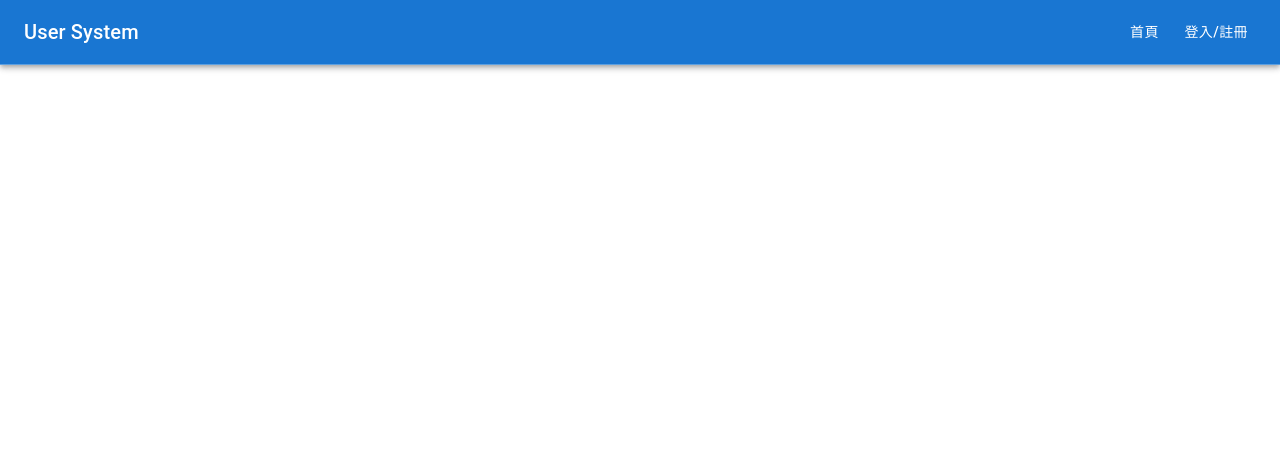
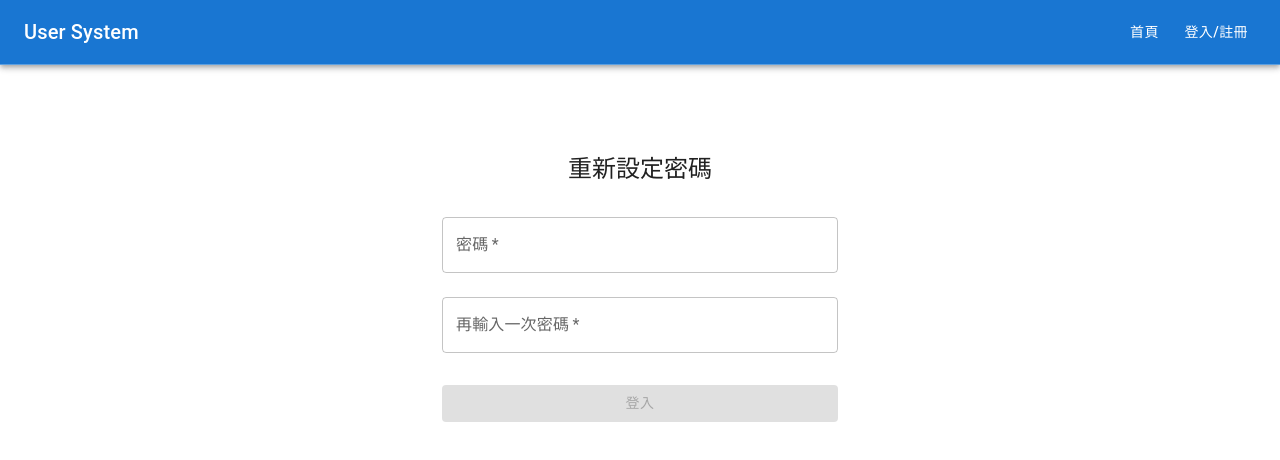
Before and after one commit to weijay0804/user-system-frontend, a React (Vite) app: page /auth/password/reset in a window 1280 px wide. Shown: the top 460 px of the page. Built offline with nearby package versions, Linux system fonts and the light colour scheme.

Commit message:
feat: 新增 用戶重新設定密碼，和忘記密碼重設功能

```diff
--- a/src/App.jsx
+++ b/src/App.jsx
@@ -7,6 +7,8 @@ import VerifiedAccountPage from './pages/VerifiedAccountPage';
 import UserMePage from './pages/UserMePage';
 import ProtectedRoute from './ProtectedRoute';
 import ForgetPasswordPage from './pages/ForgetPasswordPage';
+import ResetPasswordPage from './pages/ResetPasswordPage';
+import UserResetPasswordPage from './pages/UserResetPasswordPage';
 
 function App() {
 
@@ -37,9 +39,21 @@ function App() {
               </ProtectedRoute>
             } />
 
+            <Route path='/auth/password/reset' element={
+              <ProtectedRoute requireAuth={false}>
+                <ResetPasswordPage />
+              </ProtectedRoute>
+            } />
+
             <Route path='/me' element={
               <ProtectedRoute requireAuth={true}>
                 <UserMePage />
+              </ProtectedRoute>
+            } />
+
+            <Route path='/user/reset-password' element={
+              <ProtectedRoute requireAuth={true}>
+                <UserResetPasswordPage />
               </ProtectedRoute>
             } />
 
--- a/src/api/authApi.js
+++ b/src/api/authApi.js
@@ -18,6 +18,10 @@ export const authApi = {
 
     forgotPassword: async (data) => {
         return await apiHelper.post("/auth/forgot-password", data)
+    },
+
+    resetPassword: async (data) => {
+        return await apiHelper.put("auth/forgot-password/reset", data)
     }
 
 }
--- a/src/api/userApi.js
+++ b/src/api/userApi.js
@@ -6,5 +6,11 @@ export const userApi = {
         return await apiHelper.get("users/me", {
             authRequired: true
         })
+    },
+
+    resetPassword: async (data) => {
+        return await apiHelper.put("users/password", data, {
+            authRequired: true
+        })
     }
 }
--- a/src/components/NavBar.jsx
+++ b/src/components/NavBar.jsx
@@ -17,9 +17,16 @@ function NavBar() {
                         首頁
                     </Button>
                     {isLogin &&
-                        <Button color='inherit' component={RouterLink} to="/me">
-                            個人資料
-                        </Button>
+                        <>
+
+                            <Button color='inherit' component={RouterLink} to="/me">
+                                個人資料
+                            </Button>
+                            <Button color='inherit' component={RouterLink} to="/user/reset-password">
+                                重設密碼
+                            </Button>
+                        </>
+
                     }
                     <Button color="inherit" component={RouterLink} to="/auth" onClick={isLogin ? logout : null}>
                         {isLogin ? '登出' : '登入/註冊'}
--- /dev/null
+++ b/src/pages/ResetPasswordPage.jsx
@@ -0,0 +1,140 @@
+import { useState, useEffect } from 'react';
+
+import {
+    Button,
+    TextField,
+    Typography,
+    Container,
+    Box,
+} from '@mui/material';
+
+import FadeAlert from '../components/FadeAlert';
+import { authApi } from '../api/authApi';
+
+function ResetPasswordPage() {
+
+    const [password, setPassword] = useState("")
+    const [password2, setPassword2] = useState("")
+    const [isAlertShow, setIsAlertShow] = useState(false)
+    const [msg, setMsg] = useState("");
+    const [alertSeverity, setAlertSeverity] = useState("success");
+    const [passwordError, setPasswordError] = useState("");
+    const [disableSubmit, setDisableSubmit] = useState(true);
+
+    const currentUrl = window.location.href;
+
+    const url = new URL(currentUrl);
+
+    const token = url.searchParams.get('token');
+    const email = url.searchParams.get('email');
+
+    useEffect(() => {
+        if (password.length === 0 || password2.length === 0) {
+            setDisableSubmit(true)
+
+        } else if (password2 && password !== password2) {
+            setPasswordError("密碼必須相同")
+            setDisableSubmit(true)
+
+        } else {
+            setPasswordError("")
+            setDisableSubmit(false)
+        }
+    }, [password, password2])
+
+    function handelSubmit(e) {
+
+        e.preventDefault();
+
+        const payload = {
+            "token": token,
+            "email": email,
+            "new_password": password
+        }
+
+        authApi.resetPassword(payload).then(() => {
+
+            setAlertSeverity("success");
+            setMsg("重設密碼成功，將跳轉至登入畫面");
+            showAlert();
+            setTimeout(() => {
+                window.location.href = "/auth";
+            }, 5000)
+        }).catch((error) => {
+
+            console.error(error)
+
+            setAlertSeverity("error");
+            setMsg("發生錯誤");
+            showAlert();
+        })
+
+
+    }
+
+    function showAlert() {
+        setIsAlertShow(true);
+        setTimeout(() => {
+            setIsAlertShow(false)
+        }, 6000)
+    }
+
+
+    return (
+        <Container component="main" maxWidth="xs">
+            <Box
+                sx={{
+                    marginTop: 8,
+                    display: 'flex',
+                    flexDirection: 'column',
+                    alignItems: 'center',
+                }}
+            >
+                <Typography component="h1" variant="h5" textAlign="center" gutterBottom>
+                    重新設定密碼
+                </Typography>
+            </Box>
+            <Box component="form" noValidate sx={{ mt: 1 }} onSubmit={handelSubmit}>
+                <TextField
+                    margin='normal'
+                    required
+                    fullWidth
+                    name="password"
+                    label="密碼"
+                    type="password"
+                    id="password"
+                    autoComplete="current-password"
+                    value={password}
+                    onChange={e => setPassword(e.target.value)}
+                />
+                <TextField
+                    margin='normal'
+                    required
+                    fullWidth
+                    name="password2"
+                    label="再輸入一次密碼"
+                    type="password"
+                    id="password2"
+                    autoComplete="current-password"
+                    value={password2}
+                    onChange={e => setPassword2(e.target.value)}
+                    error={!!passwordError}
+                    helperText={passwordError}
+                />
+                <Button
+                    type="submit"
+                    fullWidth
+                    variant="contained"
+                    sx={{ mt: 3, mb: 2 }}
+                    disabled={disableSubmit}
+                >
+                    登入
+                </Button>
+            </Box>
+            {isAlertShow && <FadeAlert text={msg} severity={alertSeverity} fadeTime={6000} />}
+        </Container>
+    )
+
+}
+
+export default ResetPasswordPage;
--- /dev/null
+++ b/src/pages/UserResetPasswordPage.jsx
@@ -0,0 +1,139 @@
+import { useState, useEffect } from 'react';
+
+import {
+    Button,
+    TextField,
+    Typography,
+    Container,
+    Box,
+} from '@mui/material';
+
+import FadeAlert from '../components/FadeAlert';
+import { userApi } from '../api/userApi';
+
+function UserResetPasswordPage() {
+
+    const [password, setPassword] = useState("")
+    const [password2, setPassword2] = useState("")
+    const [isAlertShow, setIsAlertShow] = useState(false)
+    const [msg, setMsg] = useState("");
+    const [alertSeverity, setAlertSeverity] = useState("success");
+    const [passwordError, setPasswordError] = useState("");
+    const [disableSubmit, setDisableSubmit] = useState(true);
+
+
+    useEffect(() => {
+        if (password.length === 0 || password2.length === 0) {
+            setDisableSubmit(true)
+
+        } else if (password2 && password !== password2) {
+            setPasswordError("密碼必須相同")
+            setDisableSubmit(true)
+
+        } else {
+            setPasswordError("")
+            setDisableSubmit(false)
+        }
+    }, [password, password2])
+
+    function handelSubmit(e) {
+
+        e.preventDefault();
+
+        const payload = {
+            new_password: password
+        }
+
+        userApi.resetPassword(payload).then(() => {
+
+            setAlertSeverity("success");
+            setMsg("重設密碼成功，將跳轉至登入畫面");
+
+            localStorage.removeItem("access_token");
+            localStorage.removeItem("access_token_expire");
+            localStorage.removeItem("refresh_token");
+            localStorage.removeItem("refresh_token_expire");
+
+            showAlert();
+            setTimeout(() => {
+                window.dispatchEvent(new Event('storage'));
+            }, 5000)
+
+        }).catch((error) => {
+
+            console.error(error)
+
+            setAlertSeverity("error");
+            setMsg("發生錯誤");
+            showAlert();
+        })
+
+
+    }
+
+    function showAlert() {
+        setIsAlertShow(true);
+        setTimeout(() => {
+            setIsAlertShow(false)
+        }, 6000)
+    }
+
+
+    return (
+        <Container component="main" maxWidth="xs">
+            <Box
+                sx={{
+                    marginTop: 8,
+                    display: 'flex',
+                    flexDirection: 'column',
+                    alignItems: 'center',
+                }}
+            >
+                <Typography component="h1" variant="h5" textAlign="center" gutterBottom>
+                    重新設定密碼
+                </Typography>
+            </Box>
+            <Box component="form" noValidate sx={{ mt: 1 }} onSubmit={handelSubmit}>
+                <TextField
+                    margin='normal'
+                    required
+                    fullWidth
+                    name="password"
+                    label="密碼"
+                    type="password"
+                    id="password"
+                    autoComplete="current-password"
+                    value={password}
+                    onChange={e => setPassword(e.target.value)}
+                />
+                <TextField
+                    margin='normal'
+                    required
+                    fullWidth
+                    name="password2"
+                    label="再輸入一次密碼"
+                    type="password"
+                    id="password2"
+                    autoComplete="current-password"
+                    value={password2}
+                    onChange={e => setPassword2(e.target.value)}
+                    error={!!passwordError}
+                    helperText={passwordError}
+                />
+                <Button
+                    type="submit"
+                    fullWidth
+                    variant="contained"
+                    sx={{ mt: 3, mb: 2 }}
+                    disabled={disableSubmit}
+                >
+                    登入
+                </Button>
+            </Box>
+            {isAlertShow && <FadeAlert text={msg} severity={alertSeverity} fadeTime={6000} />}
+        </Container>
+    )
+
+}
+
+export default UserResetPasswordPage;
```
